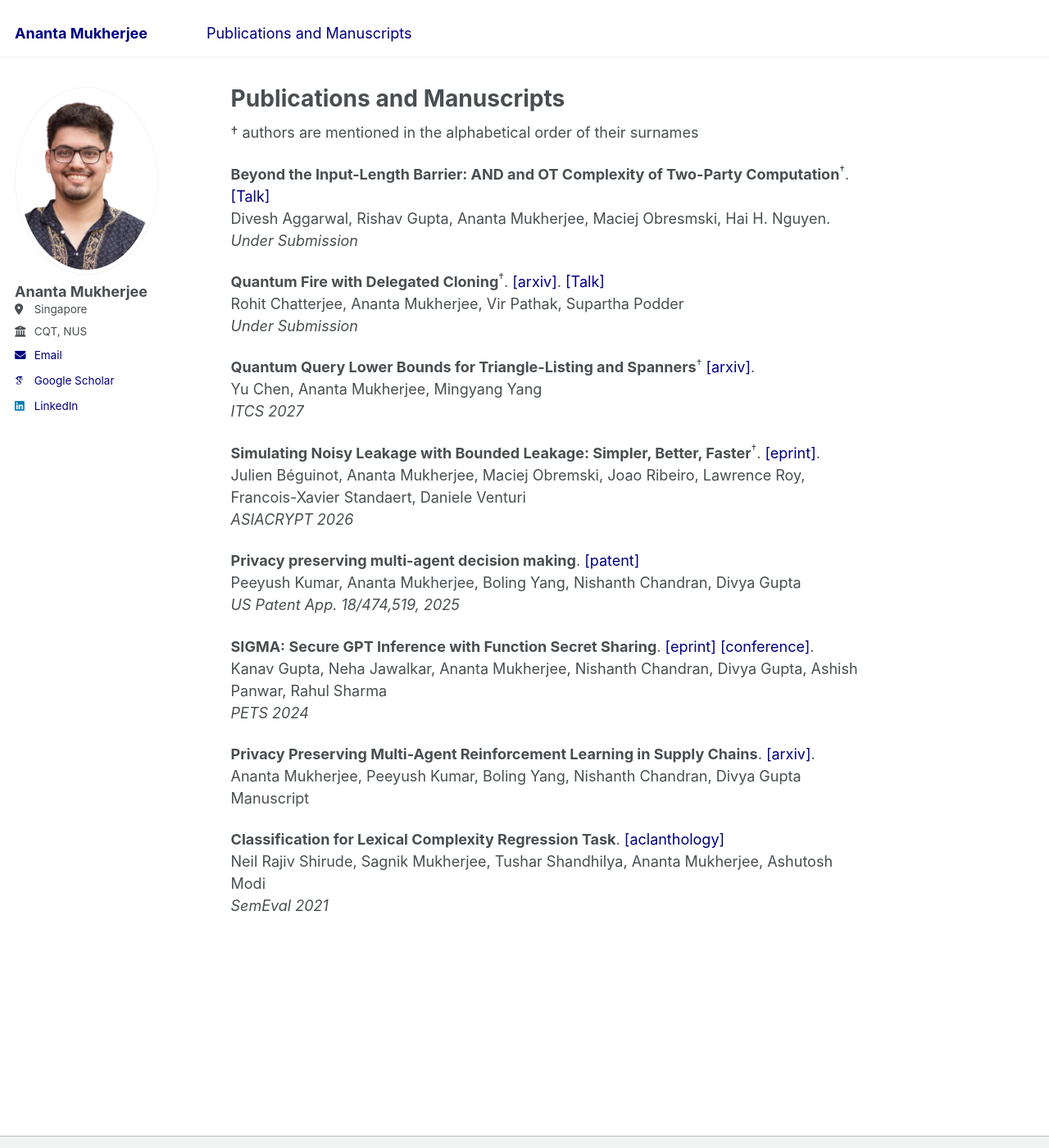
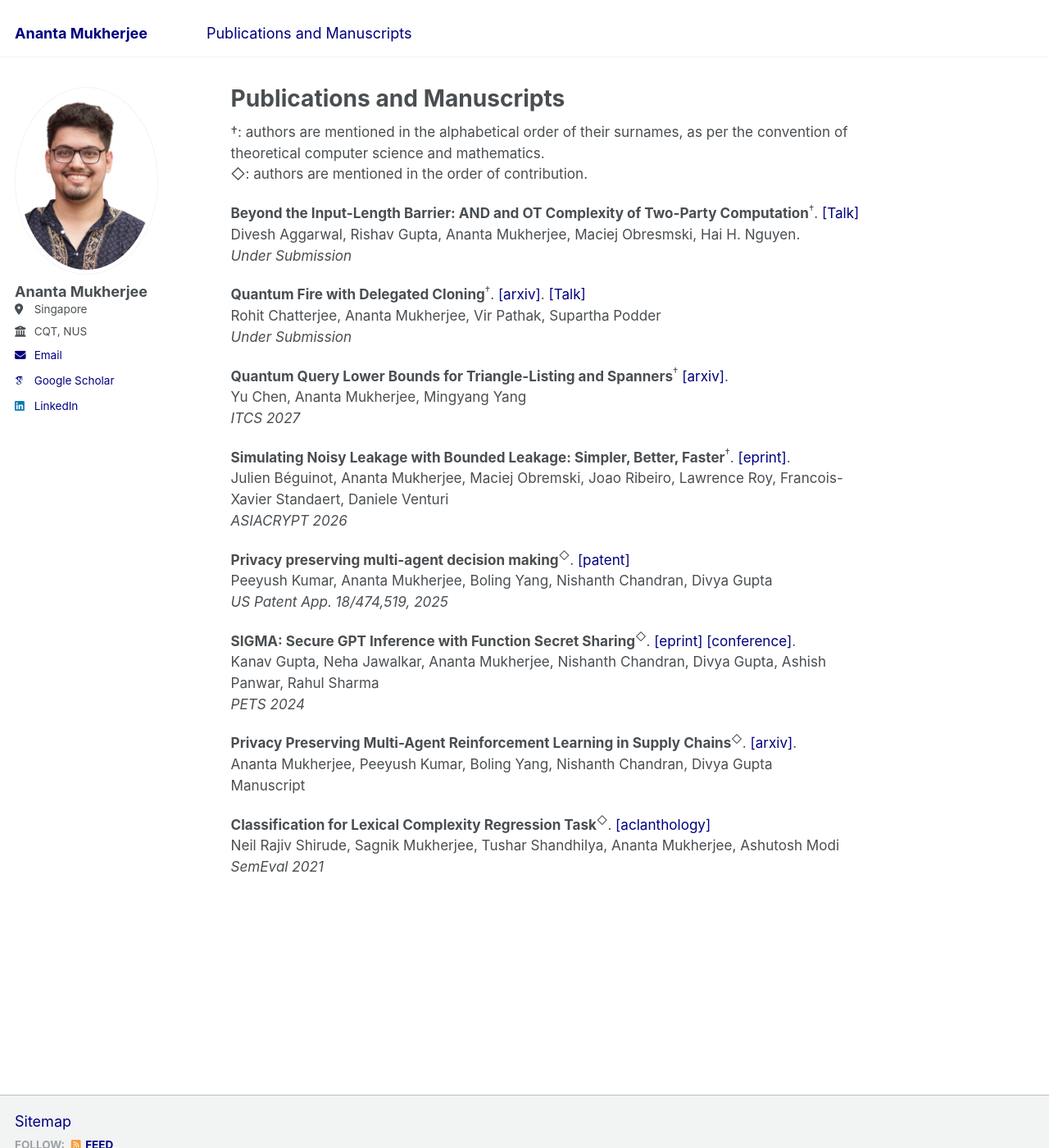
Before and after one commit to mananta/mananta.github.io, a Jekyll site: the page built from _pages/publications.md, in a window 1280 px wide and 1400 px high. Shown: the whole window at 82% size. Built offline with Jekyll 4.4.1, drawn with Linux system fonts in a browser that asks for light colours; some web fonts are replaced.

Commit message:
updating homepage

```diff
--- a/_pages/publications.md
+++ b/_pages/publications.md
@@ -5,7 +5,10 @@ author_profile: true
 navy_links: true
 ---
 
-† authors are mentioned in the alphabetical order of their surnames
+<div class="publication-list" markdown="1">
+
+†: authors are mentioned in the alphabetical order of their surnames, as per the convention of theoretical computer science and mathematics.<br />
+◇: authors are mentioned in the order of contribution.
 
 **Beyond the Input-Length Barrier: AND and OT
 Complexity of Two-Party Computation**<sup>†</sup>.
@@ -25,18 +28,20 @@ Yu Chen, Ananta Mukherjee, Mingyang Yang<br />
 Julien Béguinot, Ananta Mukherjee, Maciej Obremski, Joao Ribeiro, Lawrence Roy, Francois-Xavier Standaert, Daniele Venturi<br />
 *ASIACRYPT 2026*
 
-**Privacy preserving multi-agent decision making**. [[patent]](https://patents.google.com/patent/US20250037072A1/en)<br />
+**Privacy preserving multi-agent decision making**<sup>◇</sup>. [[patent]](https://patents.google.com/patent/US20250037072A1/en)<br />
 Peeyush Kumar, Ananta Mukherjee, Boling Yang, Nishanth Chandran, Divya Gupta<br />
 *US Patent App. 18/474,519, 2025*
 
-**SIGMA: Secure GPT Inference with Function Secret Sharing**. [[eprint]](https://eprint.iacr.org/2023/1269) [[conference]](https://petsymposium.org/popets/2024/popets-2024-0107.php).<br />
+**SIGMA: Secure GPT Inference with Function Secret Sharing**<sup>◇</sup>. [[eprint]](https://eprint.iacr.org/2023/1269) [[conference]](https://petsymposium.org/popets/2024/popets-2024-0107.php).<br />
 Kanav Gupta, Neha Jawalkar, Ananta Mukherjee, Nishanth Chandran, Divya Gupta, Ashish Panwar, Rahul Sharma<br />
 *PETS 2024*
 
-**Privacy Preserving Multi-Agent Reinforcement Learning in Supply Chains**. [[arxiv]](https://arxiv.org/abs/2312.05686).<br />
+**Privacy Preserving Multi-Agent Reinforcement Learning in Supply Chains**<sup>◇</sup>. [[arxiv]](https://arxiv.org/abs/2312.05686).<br />
 Ananta Mukherjee, Peeyush Kumar, Boling Yang, Nishanth Chandran, Divya Gupta<br />
 Manuscript
 
-**Classification for Lexical Complexity Regression Task**. [[aclanthology]](https://aclanthology.org/2021.semeval-1.66/)<br />
+**Classification for Lexical Complexity Regression Task**<sup>◇</sup>. [[aclanthology]](https://aclanthology.org/2021.semeval-1.66/)<br />
 Neil Rajiv Shirude, Sagnik Mukherjee, Tushar Shandhilya, Ananta Mukherjee, Ashutosh Modi<br />
 *SemEval 2021*
+
+</div>
--- a/_sass/_page.scss
+++ b/_sass/_page.scss
@@ -117,6 +117,10 @@
     margin-top: -1.5em;
     padding-left: 1.25rem;
   }
+}
+
+.publication-list {
+  font-size: 0.95em;
 }
 
 .page__hero {
```
